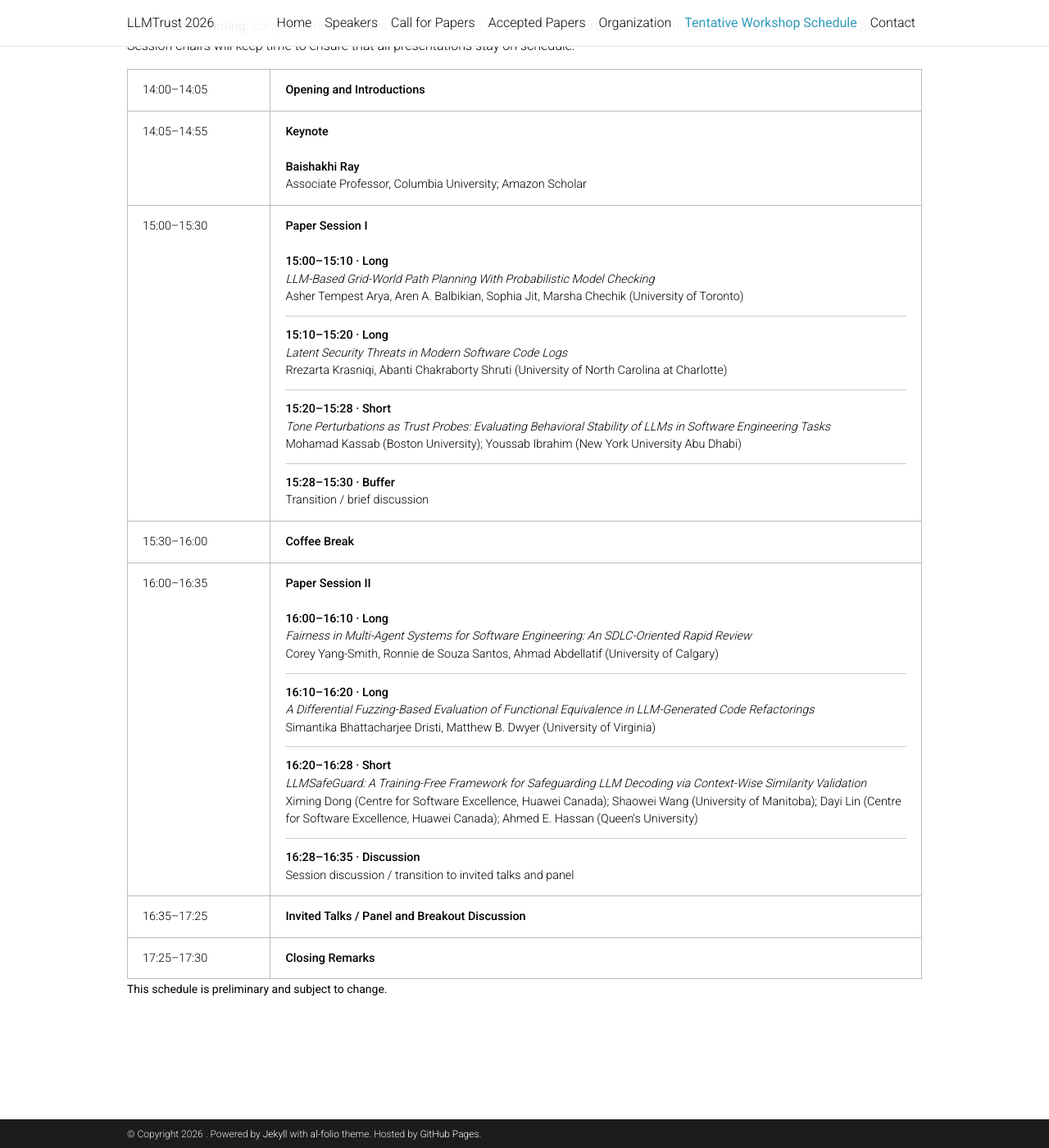
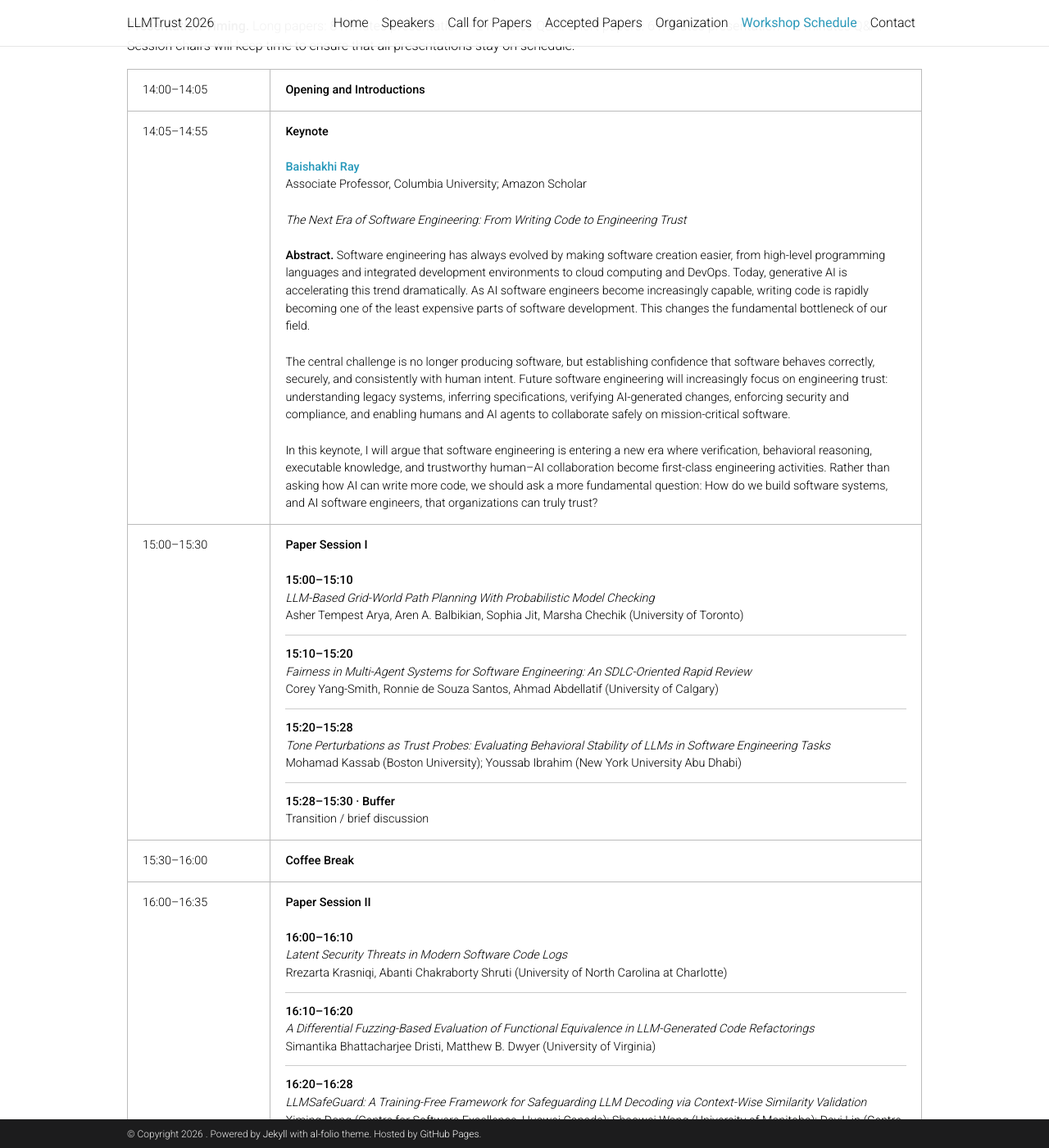
Before and after one commit to llmtrust2026/llmtrust2026.github.io, a Jekyll site: the page built from _pages/schedule.md, in a window 1280 px wide and 1400 px high, scrolled down 228 px. Shown: the whole window at 82% size. Built offline with Jekyll 4.4.1, drawn with Linux system fonts in a browser that asks for light colours; comment, search, counter and statistics services are not loaded; a style sheet for code colours, icons or effects is not loaded; some of the changed text lies outside the part shown.

Commit message:
Update schedule.md

```diff
--- a/_pages/schedule.md
+++ b/_pages/schedule.md
@@ -1,13 +1,13 @@
 ---
 layout: page
-title: "Tentative Workshop Schedule"
+title: "Workshop Schedule"
 permalink: /schedule/
 nav: true
 nav_order: 6
 nav_title: "Schedule"
 ---
 
-# Tentative Workshop Schedule
+# Workshop Schedule
 
 <p><strong>Date:</strong> July 5, 2026<br>
 <strong>Venue:</strong> Co-located with ACM FSE 2026, Montreal, Canada<br>
@@ -35,8 +35,12 @@ Session chairs will keep time to ensure that all presentations stay on schedule.
       </td>
       <td style="border: 1px solid #bbb; padding: 14px 18px; vertical-align: top;">
         <strong>Keynote</strong><br><br>
-        <strong>Baishakhi Ray</strong><br>
-        Associate Professor, Columbia University; Amazon Scholar
+        <strong><a href="https://www.rayb.info/">Baishakhi Ray</a></strong><br>
+        Associate Professor, Columbia University; Amazon Scholar<br><br>
+        <em>The Next Era of Software Engineering: From Writing Code to Engineering Trust</em><br><br>
+        <strong>Abstract.</strong> Software engineering has always evolved by making software creation easier, from high-level programming languages and integrated development environments to cloud computing and DevOps. Today, generative AI is accelerating this trend dramatically. As AI software engineers become increasingly capable, writing code is rapidly becoming one of the least expensive parts of software development. This changes the fundamental bottleneck of our field.<br><br>
+        The central challenge is no longer producing software, but establishing confidence that software behaves correctly, securely, and consistently with human intent. Future software engineering will increasingly focus on engineering trust: understanding legacy systems, inferring specifications, verifying AI-generated changes, enforcing security and compliance, and enabling humans and AI agents to collaborate safely on mission-critical software.<br><br>
+        In this keynote, I will argue that software engineering is entering a new era where verification, behavioral reasoning, executable knowledge, and trustworthy human&ndash;AI collaboration become first-class engineering activities. Rather than asking how AI can write more code, we should ask a more fundamental question: How do we build software systems, and AI software engineers, that organizations can truly trust?
       </td>
     </tr>
 
@@ -47,19 +51,19 @@ Session chairs will keep time to ensure that all presentations stay on schedule.
       <td style="border: 1px solid #bbb; padding: 14px 18px; vertical-align: top;">
         <strong>Paper Session I</strong><br><br>
 
-        <strong>15:00–15:10 &middot; Long</strong><br>
+        <strong>15:00–15:10</strong><br>
         <em>LLM-Based Grid-World Path Planning With Probabilistic Model Checking</em><br>
         Asher Tempest Arya, Aren A. Balbikian, Sophia Jit, Marsha Chechik (University of Toronto)
 
         <hr style="border: none; border-top: 1px solid #ccc; margin: 12px 0;">
 
-        <strong>15:10–15:20 &middot; Long</strong><br>
-        <em>Latent Security Threats in Modern Software Code Logs</em><br>
-        Rrezarta Krasniqi, Abanti Chakraborty Shruti (University of North Carolina at Charlotte)
+        <strong>15:10–15:20</strong><br>
+        <em>Fairness in Multi-Agent Systems for Software Engineering: An SDLC-Oriented Rapid Review</em><br>
+        Corey Yang-Smith, Ronnie de Souza Santos, Ahmad Abdellatif (University of Calgary)
 
         <hr style="border: none; border-top: 1px solid #ccc; margin: 12px 0;">
 
-        <strong>15:20–15:28 &middot; Short</strong><br>
+        <strong>15:20–15:28</strong><br>
         <em>Tone Perturbations as Trust Probes: Evaluating Behavioral Stability of LLMs in Software Engineering Tasks</em><br>
         Mohamad Kassab (Boston University); Youssab Ibrahim (New York University Abu Dhabi)
 
@@ -86,19 +90,19 @@ Session chairs will keep time to ensure that all presentations stay on schedule.
       <td style="border: 1px solid #bbb; padding: 14px 18px; vertical-align: top;">
         <strong>Paper Session II</strong><br><br>
 
-        <strong>16:00–16:10 &middot; Long</strong><br>
-        <em>Fairness in Multi-Agent Systems for Software Engineering: An SDLC-Oriented Rapid Review</em><br>
-        Corey Yang-Smith, Ronnie de Souza Santos, Ahmad Abdellatif (University of Calgary)
+        <strong>16:00–16:10</strong><br>
+        <em>Latent Security Threats in Modern Software Code Logs</em><br>
+        Rrezarta Krasniqi, Abanti Chakraborty Shruti (University of North Carolina at Charlotte)
 
         <hr style="border: none; border-top: 1px solid #ccc; margin: 12px 0;">
 
-        <strong>16:10–16:20 &middot; Long</strong><br>
+        <strong>16:10–16:20</strong><br>
         <em>A Differential Fuzzing-Based Evaluation of Functional Equivalence in LLM-Generated Code Refactorings</em><br>
         Simantika Bhattacharjee Dristi, Matthew B. Dwyer (University of Virginia)
 
         <hr style="border: none; border-top: 1px solid #ccc; margin: 12px 0;">
 
-        <strong>16:20–16:28 &middot; Short</strong><br>
+        <strong>16:20–16:28</strong><br>
         <em>LLMSafeGuard: A Training-Free Framework for Safeguarding LLM Decoding via Context-Wise Similarity Validation</em><br>
         Ximing Dong (Centre for Software Excellence, Huawei Canada); Shaowei Wang (University of Manitoba); Dayi Lin (Centre for Software Excellence, Huawei Canada); Ahmed E. Hassan (Queen's University)
 
@@ -114,7 +118,14 @@ Session chairs will keep time to ensure that all presentations stay on schedule.
         16:35–17:25
       </td>
       <td style="border: 1px solid #bbb; padding: 14px 18px; vertical-align: top;">
-        <strong>Invited Talks / Panel and Breakout Discussion</strong>
+        <strong>Panel and Breakout Discussion</strong><br><br>
+        <strong>Panelists:</strong>
+        <ul style="margin: 8px 0 0 0; padding-left: 20px;">
+          <li><a href="https://users.encs.concordia.ca/~abdelw/">Abdelwahab Hamou-Lhadj</a>, Professor and Chair, Department of Electrical and Computer Engineering, Concordia University</li>
+          <li><a href="https://www.cs.mcgill.ca/~jguo/">Jin Guo</a>, Associate Professor, School of Computer Science, McGill University</li>
+          <li><a href="https://www.eecs.yorku.ca/~wangsong/">Song Wang</a>, Associate Professor, Department of Electrical Engineering and Computer Science, York University</li>
+          <li><a href="https://jinqiuyang.github.io/">Jinqiu Yang</a>, Associate Professor, Department of Computer Science and Software Engineering, Concordia University</li>
+        </ul>
       </td>
     </tr>
 
@@ -128,5 +139,3 @@ Session chairs will keep time to ensure that all presentations stay on schedule.
     </tr>
   </tbody>
 </table>
-
-<p><small>This schedule is preliminary and subject to change.</small></p>
```
